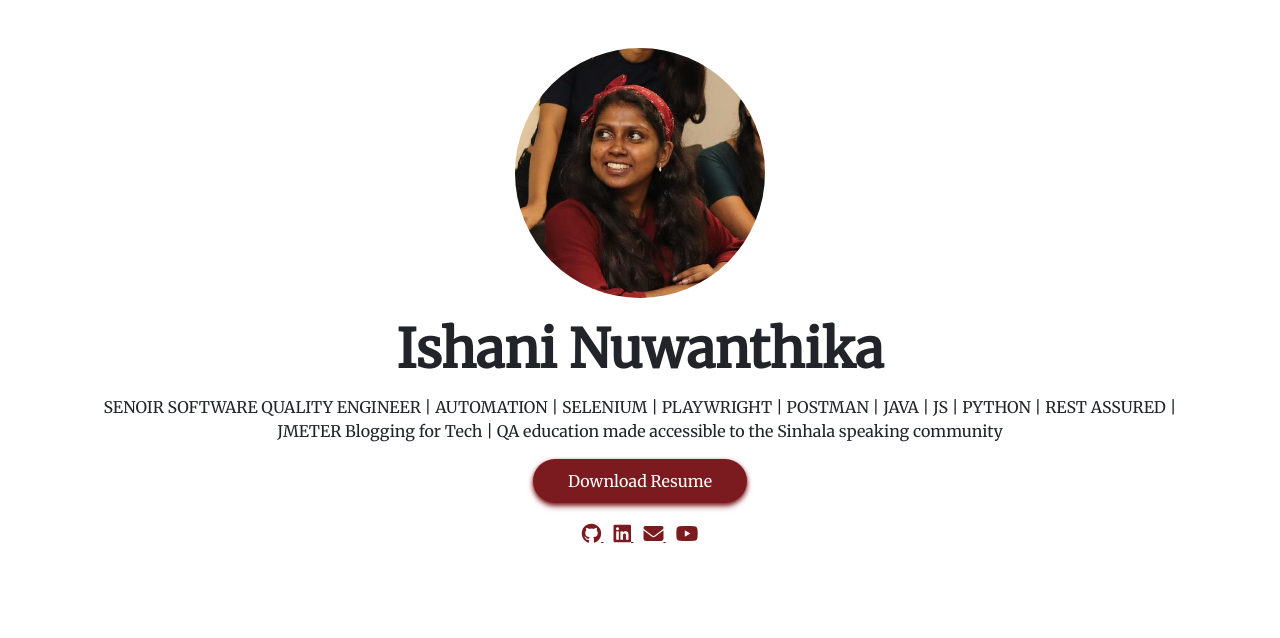
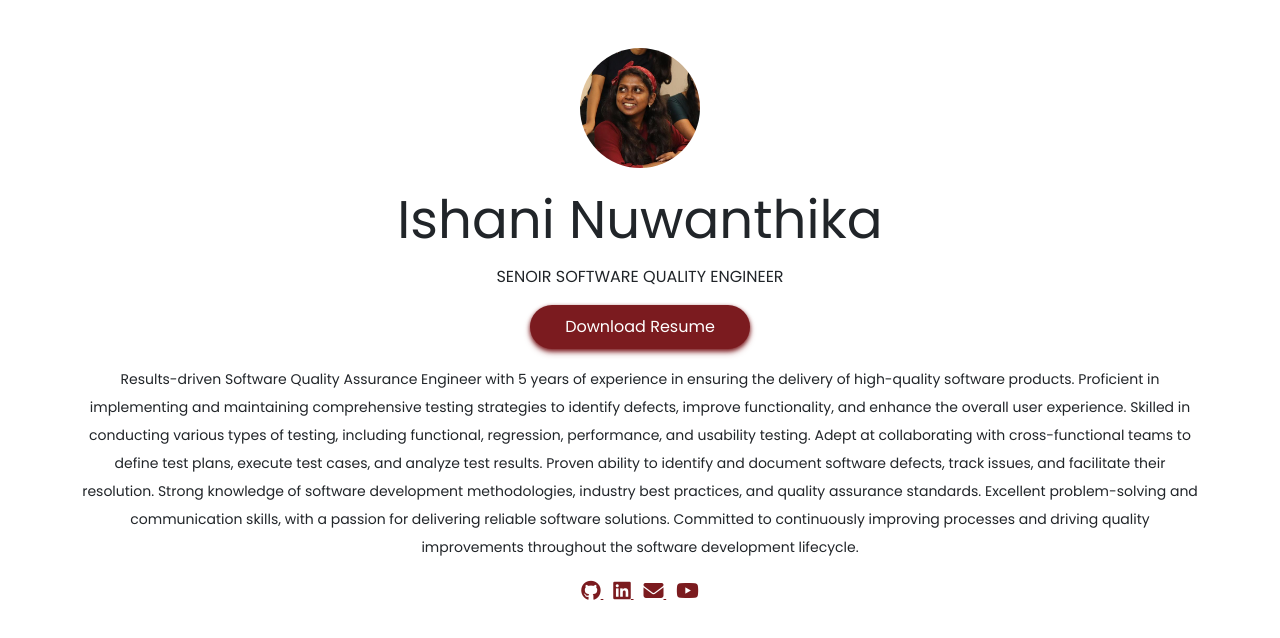
Before and after one commit to nuwanthikaishani/nuwanthikaishani.github.io, a plain HTML site: page index.html in a window 1280 px wide. Drawn offline with nearby package versions, Linux system fonts and the light colour scheme.

Commit message:
chnaged font and some design changed

```diff
--- a/assets/css/style.css
+++ b/assets/css/style.css
@@ -1,5 +1,5 @@
 body {
-    font-family: 'Merriweather', serif;
+    font-family: 'Poppins', sans-serif;
 }
 h1, h2, h3 {
   font-family: 'Poppins', sans-serif;
@@ -13,15 +13,21 @@ h1, h2, h3 {
   font-size: 10px;
 }
 .protfolio-img{
-    border-radius: 90%;width: 250px;
+    border-radius: 90%;
+    width: 120px;
     height: auto;
 }
 .heading-1{
-font-family: 'Merriweather', serif;
+    font-family: 'Poppins', sans-serif;
     font-size: 53px;
     text-align: center;
-    padding-top: 20px;font-weight: 900;
+    padding-top: 20px;font-weight: 500;
     letter-spacing: 0px;    padding-bottom: 5px;
+
+}
+.qa-des{
+    font-size: 14px;
+    line-height: 28px;
 
 }
 .download-btn{
--- a/index.html
+++ b/index.html
@@ -19,10 +19,23 @@
           </div>
             <h1 class="heading-1">Ishani Nuwanthika</h1>
           <p class="text-center">
-              SENOIR SOFTWARE QUALITY ENGINEER | AUTOMATION | SELENIUM | PLAYWRIGHT | POSTMAN | JAVA | JS | PYTHON | REST ASSURED | JMETER
-              Blogging for Tech | QA education made accessible to the Sinhala speaking community
+              SENOIR SOFTWARE QUALITY ENGINEER
           </p>
+<!--            <p class="text-center">-->
+<!--              SENOIR SOFTWARE QUALITY ENGINEER | AUTOMATION | SELENIUM | PLAYWRIGHT | POSTMAN | JAVA | JS | PYTHON | REST ASSURED | JMETER-->
+<!--              Blogging for Tech | QA education made accessible to the Sinhala speaking community-->
+<!--            </p>-->
         <a class="download-btn" href="assets/cv/IshaniNuwanthika%20-SQA.pdf" target="_blank">Download Resume</a>
+
+      </div>
+
+<!--      section2-->
+
+      <section class="container">
+
+          <div class="row">
+              <div class="col-md-12 mt-3">
+                  <p class="text-center qa-des">Results-driven Software Quality Assurance Engineer with 5 years of experience in ensuring the delivery of high-quality software products. Proficient in implementing and maintaining comprehensive testing strategies to identify defects, improve functionality, and enhance the overall user experience. Skilled in conducting various types of testing, including functional, regression, performance, and usability testing. Adept at collaborating with cross-functional teams to define test plans, execute test cases, and analyze test results. Proven ability to identify and document software defects, track issues, and facilitate their resolution. Strong knowledge of software development methodologies, industry best practices, and quality assurance standards. Excellent problem-solving and communication skills, with a passion for delivering reliable software solutions. Committed to continuously improving processes and driving quality improvements throughout the software development lifecycle.</p>
                   <div class="social-links text-center">
                       <!-- GitHub -->
                       <a href="https://github.com/nuwanthikaishani" target="_blank">
@@ -47,6 +60,11 @@
                   </div>
               </div>
 
+<!--              <div class="col-md-6"></div>-->
+          </div>
+
+      </section>
+
     <!-- Bootstrap 5 JS (with Popper) -->
     <script src="https://cdn.jsdelivr.net/npm/bootstrap@5.3.3/dist/js/bootstrap.bundle.min.js"></script>
 
```
Lines whose indentation alone changed are shown as unchanged.
